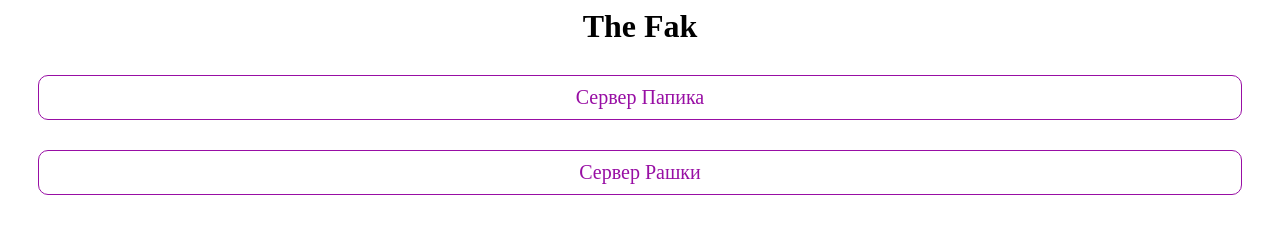
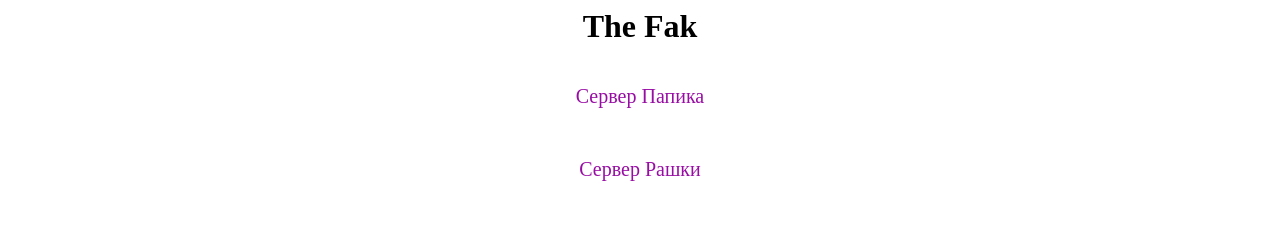
Before and after one commit to TheFaksusingBaka/TheFaksusingBaka.github.io, a plain HTML site: page index.html in a window 1280 px wide. Drawn offline with Linux system fonts and the light colour scheme.

Commit message:
Update index.html

```diff
--- a/index.html
+++ b/index.html
@@ -16,7 +16,7 @@
   display: block;
   font-weight: 300;
   font-size: 20px;
-  border: hsl(295, 84%, 35%) 1px solid;
+  border: hsl(295, 84%, 35%);
   color: hsl(295, 84%, 35%);
   border-radius: 10px;
   padding: 10px;
@@ -24,7 +24,7 @@
        }
 a.button:hover {
   color: #10FF58;
-  border: #10FF58 1px solid;
+  border: #10FF58;
   border-radius: 10px;
 }
      </style>
```
